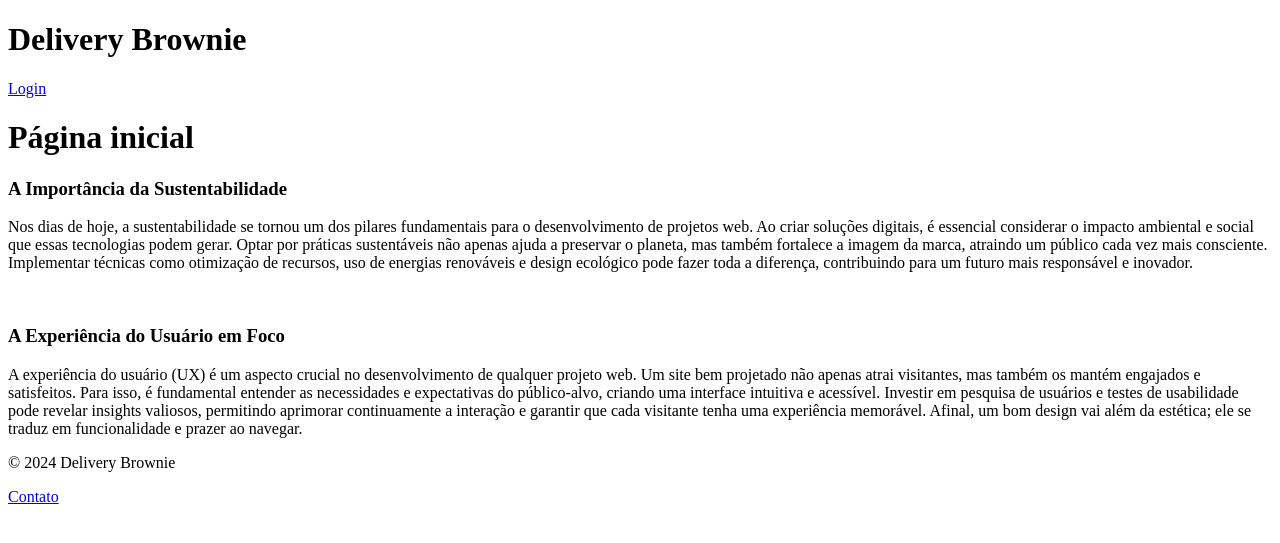
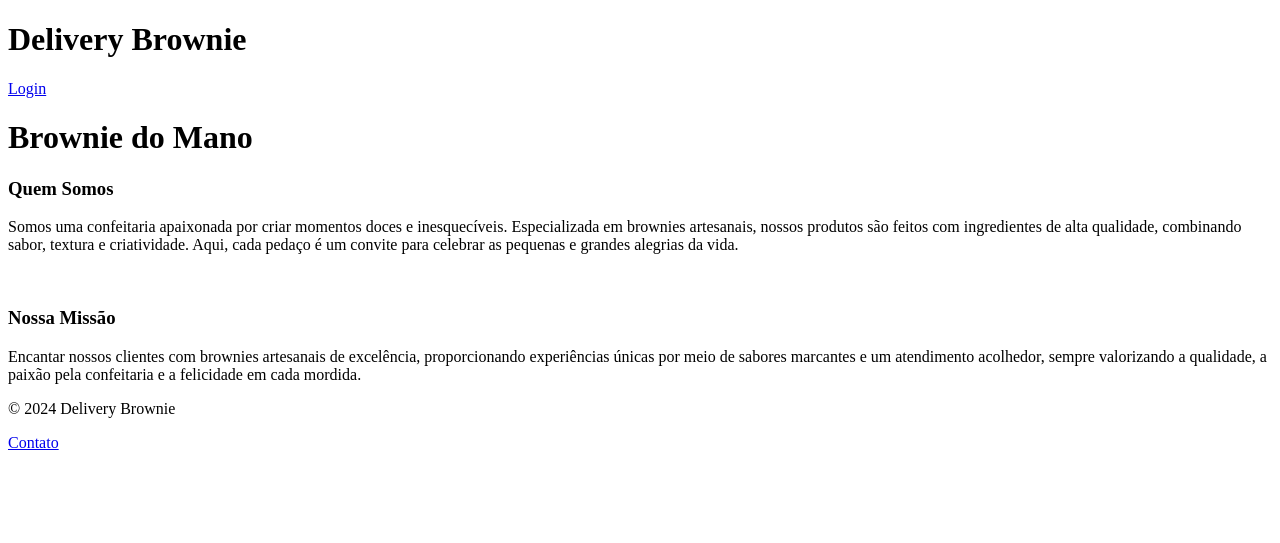
Before and after one commit to manoelbisneto/deliverybrownie, a PHP site: page / in a window 1280 px wide. Shown: the top 543 px of the page. Run offline with PHP 8.4, Linux system fonts and the light colour scheme.

Commit message:
refector.alter principal.php

```diff
--- a/view/principal.php
+++ b/view/principal.php
@@ -13,24 +13,19 @@ if (isset($_SESSION['usuario_logado'])) {
 }
 ?>
 
-<h1>Página inicial</h1>
+<h1>Brownie do Mano</h1>
 
-<h3>A Importância da Sustentabilidade</h3>
+<h3>Quem Somos</h3>
 <p>
-Nos dias de hoje, a sustentabilidade se tornou um dos pilares fundamentais para o desenvolvimento de projetos web.
-Ao criar soluções digitais, é essencial considerar o impacto ambiental e social que essas tecnologias podem gerar.
-Optar por práticas sustentáveis não apenas ajuda a preservar o planeta, mas também fortalece a imagem da marca,
-atraindo um público cada vez mais consciente.
-Implementar técnicas como otimização de recursos, uso de energias renováveis e design ecológico pode fazer toda a diferença,
-contribuindo para um futuro mais responsável e inovador.
+Somos uma confeitaria apaixonada por criar momentos doces e inesquecíveis. Especializada em brownies artesanais,
+nossos produtos são feitos com ingredientes de alta qualidade, combinando sabor, textura e criatividade. Aqui, cada
+pedaço é um convite para celebrar as pequenas e grandes alegrias da vida.
+
 </p>
 <br>
-<h3>A Experiência do Usuário em Foco</h3>
+<h3>Nossa Missão</h3>
 <p>
-A experiência do usuário (UX) é um aspecto crucial no desenvolvimento de qualquer projeto web.
-Um site bem projetado não apenas atrai visitantes, mas também os mantém engajados e satisfeitos.
-Para isso, é fundamental entender as necessidades e expectativas do público-alvo, criando uma interface intuitiva e acessível.
-Investir em pesquisa de usuários e testes de usabilidade pode revelar insights valiosos, permitindo aprimorar continuamente a
-interação e garantir que cada visitante tenha uma experiência memorável.
-Afinal, um bom design vai além da estética; ele se traduz em funcionalidade e prazer ao navegar.
+Encantar nossos clientes com brownies artesanais de excelência, proporcionando experiências únicas
+ por meio de sabores marcantes e um atendimento acolhedor, sempre valorizando a qualidade,
+  a paixão pela confeitaria e a felicidade em cada mordida.
 </p>
```
